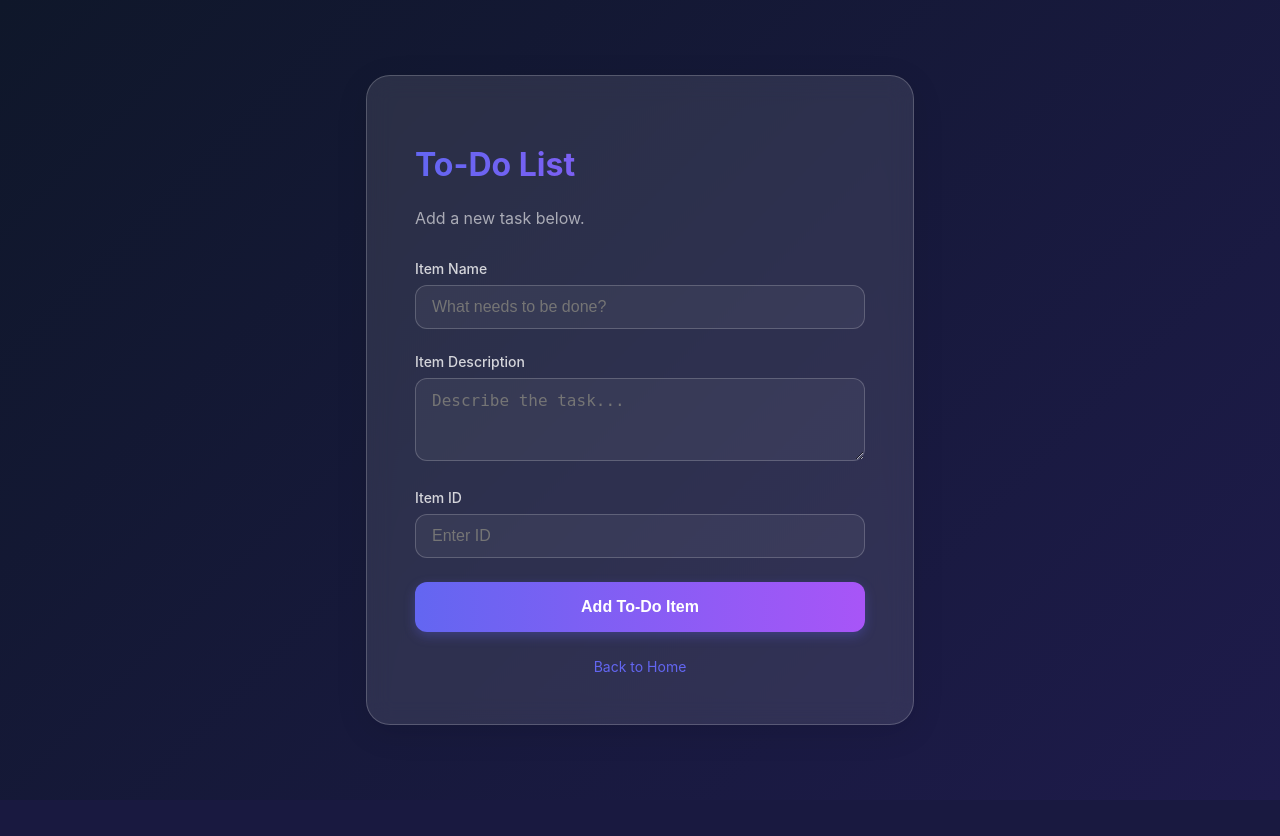
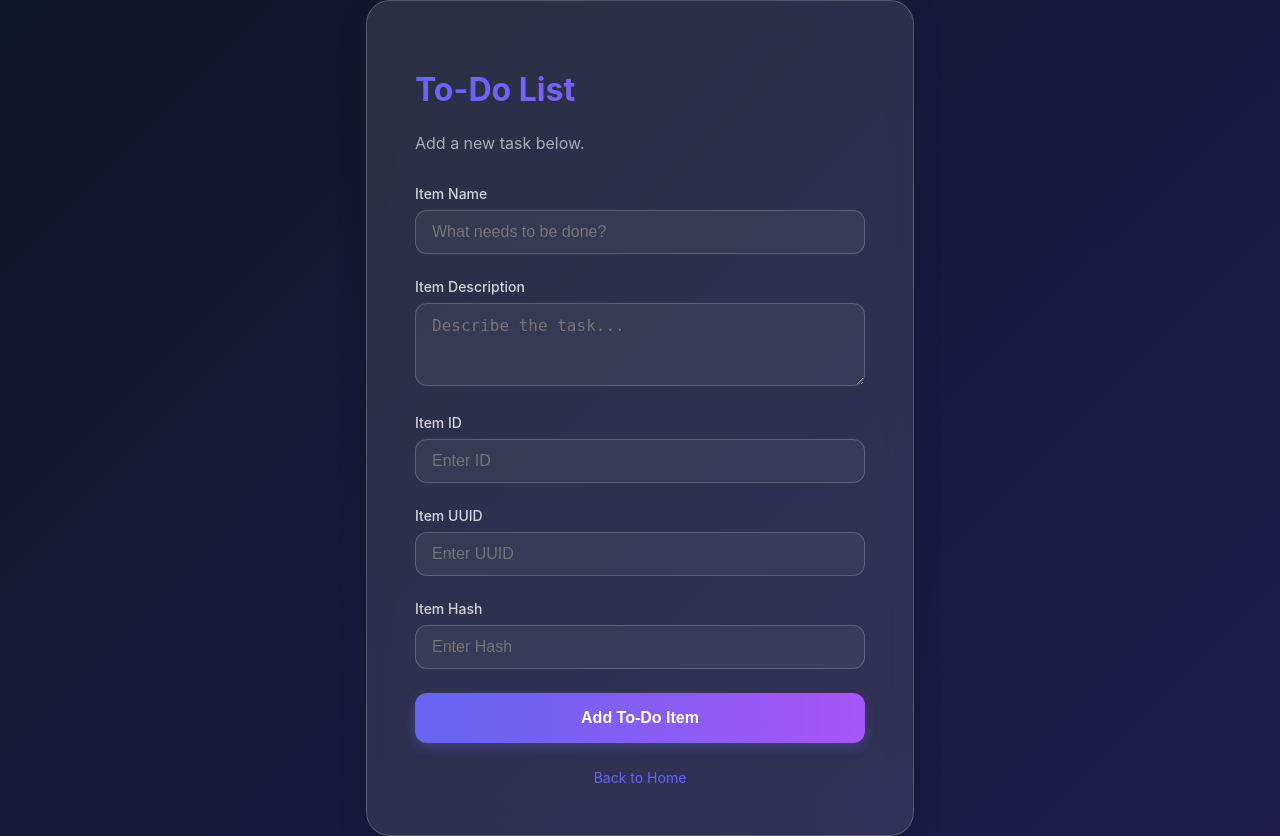
Before and after one commit to warrier2002/test, a Flask app: template templates/todo.html in a window 1280 px wide. Before the commit the page ends 725 px from the top, so only its background shows below. Run offline with Flask 3, Linux system fonts and the light colour scheme; the template is opened without the code that fills it, so the values that code supplies are empty; parts of the project's set-up code (start-up, migrations or seed data) failed here and were passed over.

Commit message:
Part 4: Re-committed state after soft reset to Item ID commit

```diff
--- a/templates/todo.html
+++ b/templates/todo.html
@@ -23,6 +23,8 @@
 
             <!-- Dynamic fields for Part 4 will be added here -->
 <div class="form-group"><label for="itemID">Item ID</label><input type="text" id="itemID" name="itemID" placeholder="Enter ID"></div>
+<div class="form-group"><label for="itemUUID">Item UUID</label><input type="text" id="itemUUID" name="itemUUID" placeholder="Enter UUID"></div>
+<div class="form-group"><label for="itemHash">Item Hash</label><input type="text" id="itemHash" name="itemHash" placeholder="Enter Hash"></div>
 
             <button type="submit">Add To-Do Item</button>
         </form>
```
